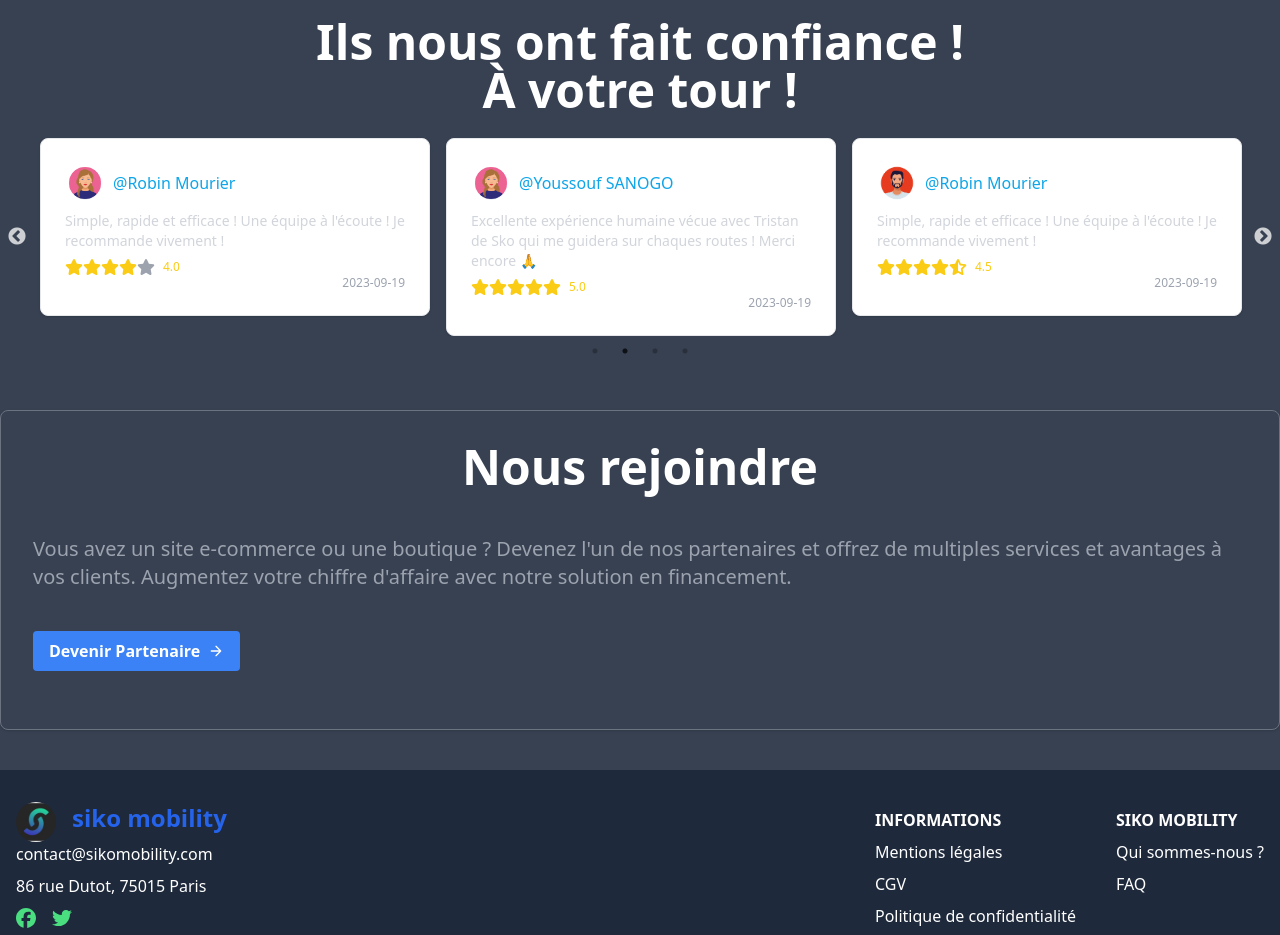
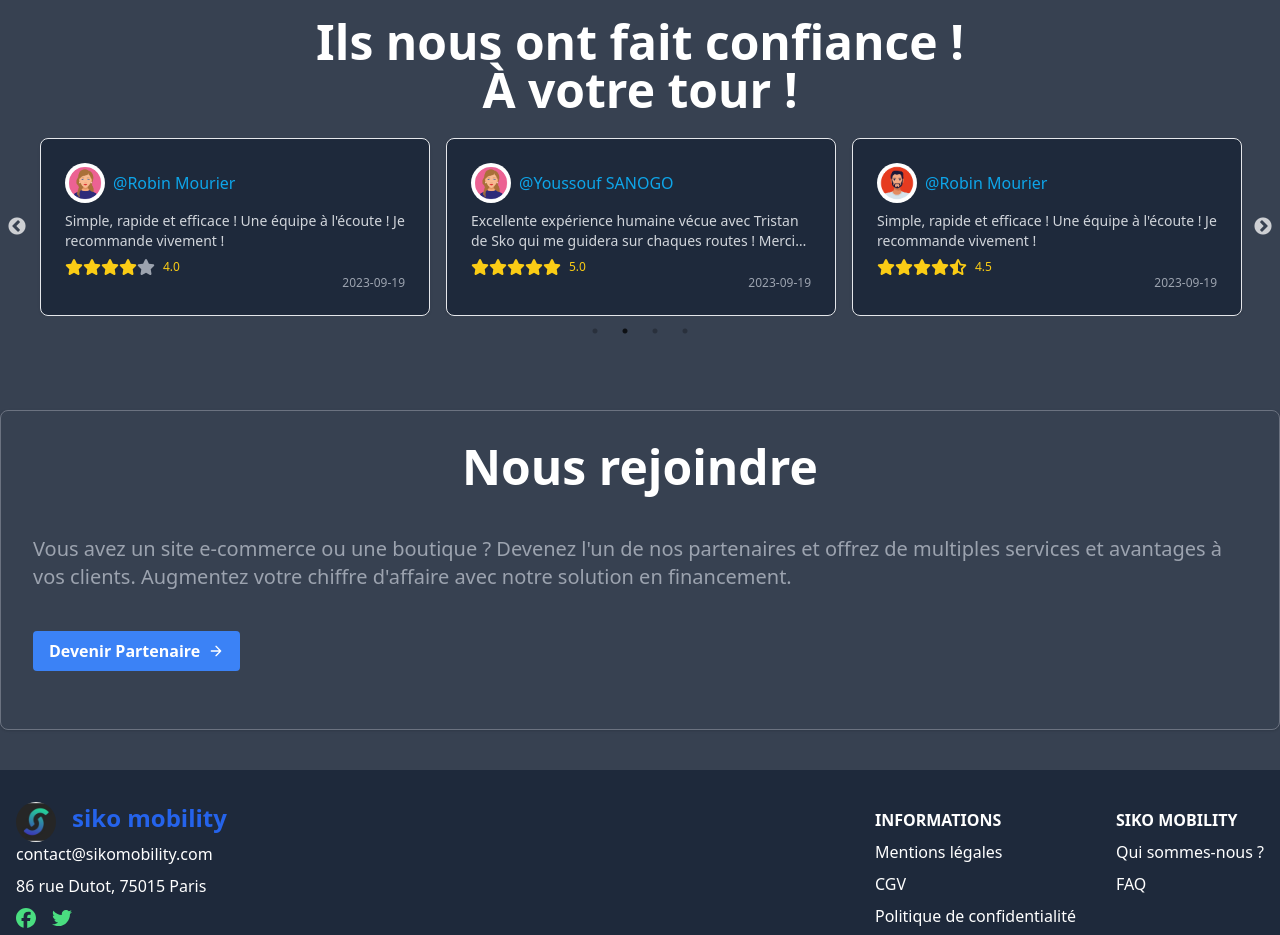
Before and after one commit to Baovola1/sikomobility, a React (Vite) app: page / in a window 1280 px wide. Shown: the part 1000-1935 px from the top of the page. Built offline with nearby package versions, Linux system fonts and the light colour scheme.

Commit message:
add tailwind line-clamp

```diff
--- a/package.json
+++ b/package.json
@@ -23,6 +23,7 @@
     "vanilla-tilt": "^1.8.1"
   },
   "devDependencies": {
+    "@tailwindcss/line-clamp": "^0.4.4",
     "@types/aos": "^3.0.7",
     "@types/react": "^18.2.43",
     "@types/react-dom": "^18.2.17",
--- a/src/components/ListAvis.tsx
+++ b/src/components/ListAvis.tsx
@@ -33,7 +33,7 @@ const ListAvis: React.FC<ListAvisProps> = ({ username, userImage, comment, ratin
 
   return (
     <div className="px-2">
-  <div className="p-6 bg-white border border-gray-200 rounded-lg shadow dark:bg-gray-800">
+  <div className="p-6 bg-slate-800 border border-gray-200 rounded-lg shadow dark:bg-gray-800">
     <div className="flex items-center mb-2">
       <img
         className="w-10 h-10 rounded-full"
@@ -43,7 +43,7 @@ const ListAvis: React.FC<ListAvisProps> = ({ username, userImage, comment, ratin
       <div className="text-sky-500 mr-2 p-2">{username}</div>
     </div>
     <div className="flex flex-col gap-2">
-      <p className="text-gray-300 text-sm">
+      <p className="text-gray-300 text-sm line-clamp-2">
         {comment}
       </p>
       <div className="flex items-center">
--- a/tailwind.config.js
+++ b/tailwind.config.js
@@ -4,5 +4,8 @@ export default {
   theme: {
     extend: {},
   },
-  plugins: [],
+  plugins: [
+    require('@tailwindcss/line-clamp'),
+    // ...
+  ],
 };
```
Also changed, not shown: 1 other file (tests, documents, lock files or other folders).
